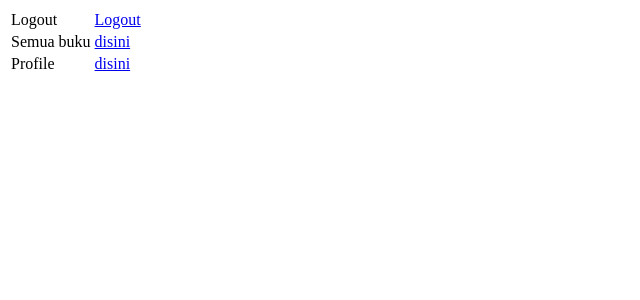
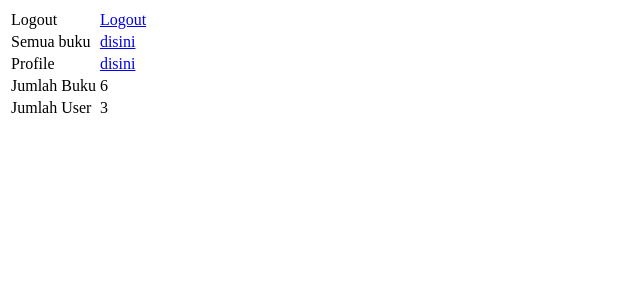
Before and after one commit to arsalfrlh/konsep_oop_php, a PHP site: page / in a window 1280 px wide. Shown: the top 300 px of the page, without its empty margins (0-640 px from the left). Run offline with PHP 8.4, Linux system fonts and the light colour scheme; a user stored in the database is signed in; data comes from the database, SQL or seed files in the repository.

Commit message:
index.php

```diff
--- a/oop expert/index.php
+++ b/oop expert/index.php
@@ -2,6 +2,8 @@
 session_start();
 $login = $_SESSION['login'];
 if($login == 1){
+    include 'model/model.php';
+    $model = new model();
 ?>
 <!DOCTYPE html>
 <html lang="en">
@@ -24,6 +26,14 @@ if($login == 1){
             <td>Profile</td>
             <td><a href="view/profile.php?id=<?php echo $_SESSION['id_user'] ?>">disini</a></td>
         </tr>
+        <tr>
+            <td>Jumlah Buku</td>
+            <td><?php echo $model->jumlahbuku() ?></td>
+        </tr>
+        <tr>
+            <td>Jumlah User</td>
+            <td><?php echo $model->jumlahuser() ?></td>
+        </tr>
     </table>
 </body>
 </html>
```
